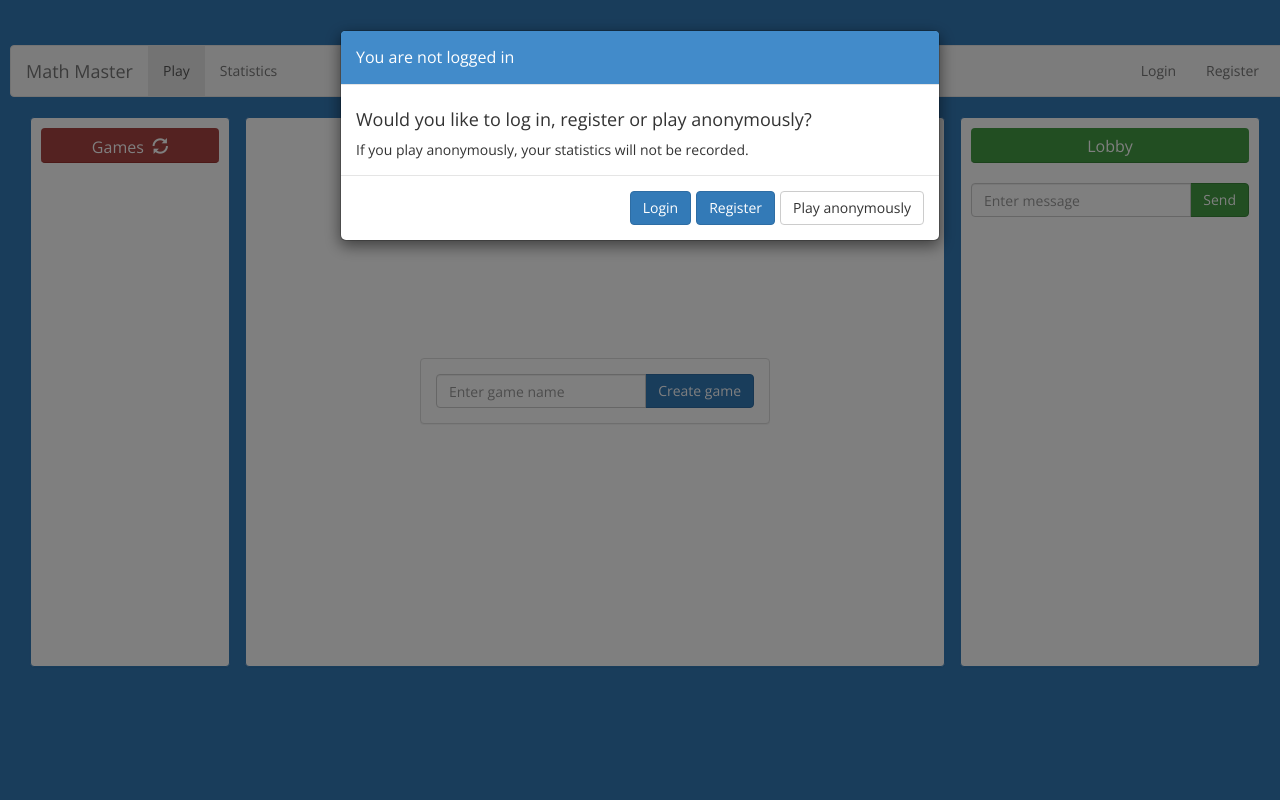
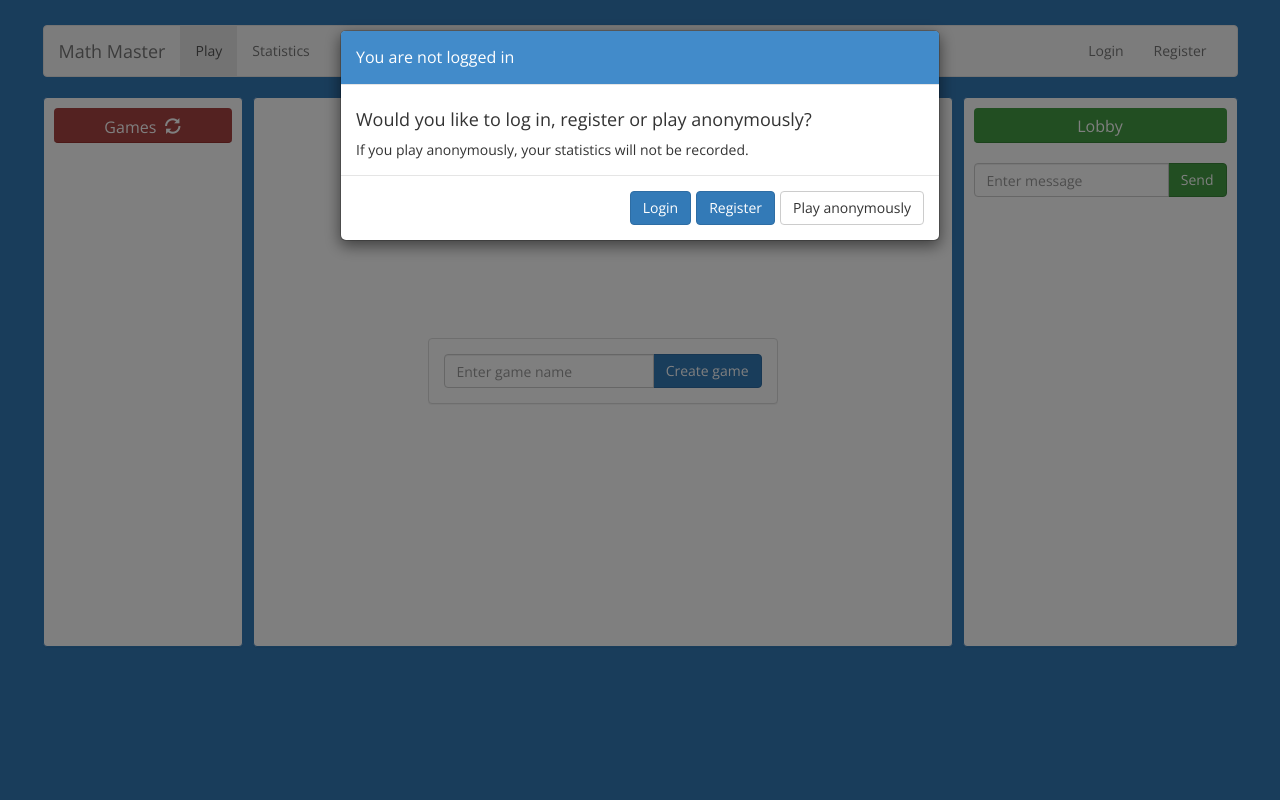
Before and after one commit to fvoska/MatematickiMajstor, a PHP site: page /game.html in a window 1280 px wide. Run offline with PHP 8.4, Linux system fonts and the light colour scheme; data that the repository does not hold is empty; some libraries are stand-ins or nearby versions.

Commit message:
Mobile friendly design

```diff
--- a/css/majstor-style.css
+++ b/css/majstor-style.css
@@ -7,18 +7,16 @@ body {
 #mainContainer {
     margin: auto;
     padding: 10px;
-    padding-top: 20px;
+	padding-top: 0px;
     /*width: 1300px;*/
     max-width: 1300px;
     width: 90%;
-    height: 600px;
     margin-top: 25px;
 }
 
 #panelLeftContainer {
     position: relative;
     float:left;
-    left: 20px;
     text-align: center;
     width: 200px;
     height: 550px;
@@ -28,7 +26,7 @@ body {
 #panelCenterContainer {
     position: relative;
     float: left;
-    left: 35px;
+    left: 10px;
     width: 700px;
     height: 550px;
 }
@@ -43,9 +41,9 @@ body {
 #panelRightContainer {
     position: relative;
     float: left;
-    left: 50px;
+    left: 20px;
     text-align: center;
-    width: 300px;
+    width: 275px;
     height: 550px;
     padding: 10px;
 }
@@ -123,7 +121,7 @@ body {
 
 .chatItem {
 position: relative;
-width: 240px;
+width: 233px;
 padding: 5px;
 -webkit-border-radius: 10px;
 -moz-border-radius: 10px;
@@ -163,7 +161,7 @@ top: 8px;
 
 .chatItemRed {
 position: relative;
-width: 240px;
+width: 233px;
 padding: 5px;
 -webkit-border-radius: 10px;
 -moz-border-radius: 10px;
--- a/game.html
+++ b/game.html
@@ -18,7 +18,7 @@
     <title>Math Master</title>
 </head>
 <body>
-<div id="mainContainer" style="width: 1300px;">
+<div id="mainContainer" style="width:1215px;">
     <!-- Navigation bar -->
     <nav class="navbar navbar-default">
         <div class="container-fluid">
```
